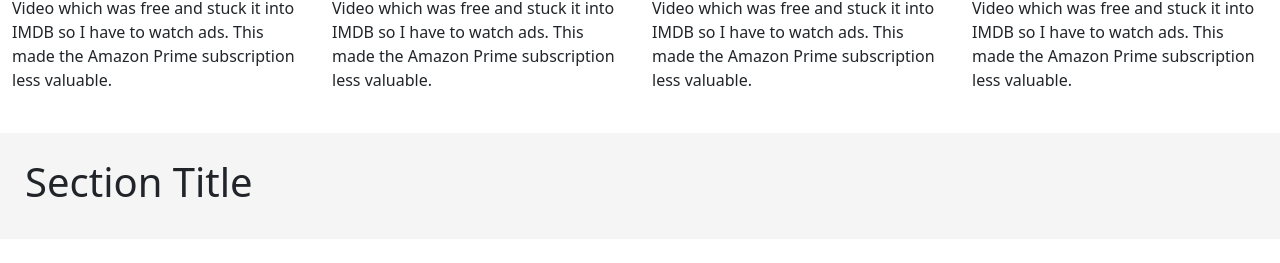
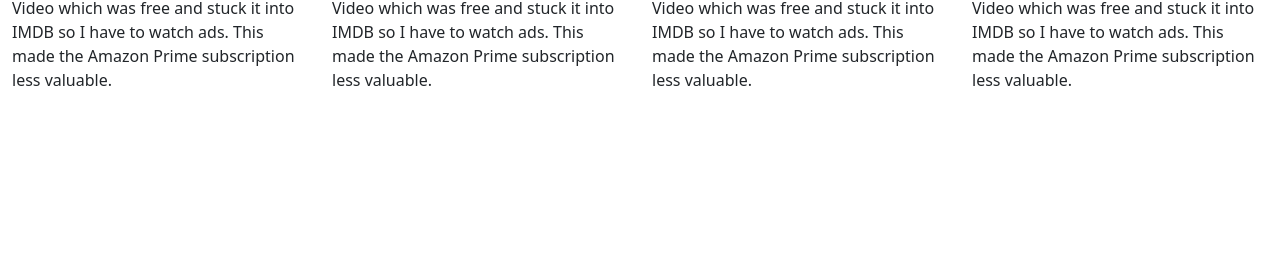
Before and after one commit to paglipay/paglipay-create-nextjs, a Next.js app: page /about in a window 1280 px wide. Shown: the part 1179-1442 px from the top of the page. After the commit the page ends 1312 px from the top, so only its background shows below. Built offline with nearby package versions, Linux system fonts and the light colour scheme.

Commit message:
using sections from redux state

```diff
--- a/components/Layout.tsx
+++ b/components/Layout.tsx
@@ -1,5 +1,11 @@
 import React, { useState } from "react";
 import LayoutRender from "./LayoutRender";
+import { useDispatch, useSelector } from "../store/store";
+import {
+  getLayoutState,
+  // setEmail,
+  // setName,
+} from "../store/slices/layoutSlice";
 
 const Layout = () => {
   const components = {
@@ -71,32 +77,33 @@
     },
   ]);
 
-  const [sections, setSections] = useState([
-    {
-      title: "Section Title",
-      fluid: true,
-      cols: ["z", "3", "3", "3", "3", "3", "3", "3", "3"],
-      featureTypesArry: ["l", "i", "i", "i", "i", "5", "5", "5", "5"],
-    },
-    {
-      title: "Section Title",
-      fluid: false,
-      cols: ["4", "5", "3", "4", "5", "3", "4", "5", "3"],
-      featureTypesArry: ["i", "h", "p", "i", "5", "p", "i", "5", "p"],
-    },
-    {
-      title: "Section Title",
-      fluid: false,
-      cols: ["4", "5", "3"],
-      featureTypesArry: ["i", "5", "p"],
-    },
-    {
-      title: "Section Title",
-      fluid: false,
-      cols: ["4", "5", "3"],
-      featureTypesArry: ["a", "5", "p"],
-    },
-  ]);
+  const { sections } = useSelector(getLayoutState);
+  // const [sections, setSections] = useState([
+  //   {
+  //     title: "Section Title",
+  //     fluid: true,
+  //     cols: ["z", "3", "3", "3", "3", "3", "3", "3", "3"],
+  //     featureTypesArry: ["l", "i", "i", "i", "i", "5", "5", "5", "5"],
+  //   },
+  //   {
+  //     title: "Section Title",
+  //     fluid: false,
+  //     cols: ["4", "5", "3", "4", "5", "3", "4", "5", "3"],
+  //     featureTypesArry: ["i", "h", "p", "i", "5", "p", "i", "5", "p"],
+  //   },
+  //   {
+  //     title: "Section Title",
+  //     fluid: false,
+  //     cols: ["4", "5", "3"],
+  //     featureTypesArry: ["i", "5", "p"],
+  //   },
+  //   {
+  //     title: "Section Title",
+  //     fluid: false,
+  //     cols: ["4", "5", "3"],
+  //     featureTypesArry: ["a", "5", "p"],
+  //   },
+  // ]);
 
   const [showLayoutControls, setLayoutControls] = useState(true);
 
--- a/store/slices/layoutSlice.tsx
+++ b/store/slices/layoutSlice.tsx
@@ -29,10 +29,10 @@
 const initialState: LayoutState = {
   sections: [
     {
-      title: "MyTable",
-      fluid: false,
-      cols: ["3", "3", "3", "3"],
-      featureTypesArry: ["i", "0", "0", "0"],
+      title: "Section Title",
+      fluid: true,
+      cols: ["z", "3", "3", "3", "3", "3", "3", "3", "3"],
+      featureTypesArry: ["l", "h", "i", "i", "i", "5", "5", "5", "5"],
     },
   ],
 } as const;
--- a/store/store.ts
+++ b/store/store.ts
@@ -1,5 +1,6 @@
 import { configureStore } from "@reduxjs/toolkit";
 import userSlice from "./slices/userSlice";
+import layoutSlice from "./slices/layoutSlice";
 import {
   useDispatch as useDispatchBase,
   useSelector as useSelectorBase,
@@ -11,6 +12,7 @@
 export const store = configureStore({
   reducer: {
     user: userSlice,
+    layout: layoutSlice,
   },
 });
 
```
